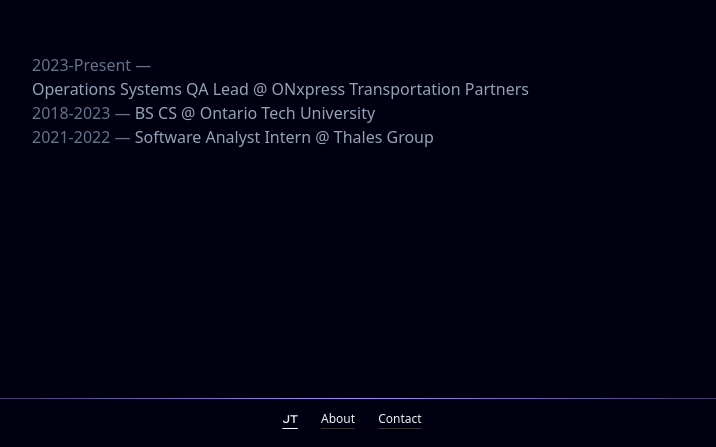
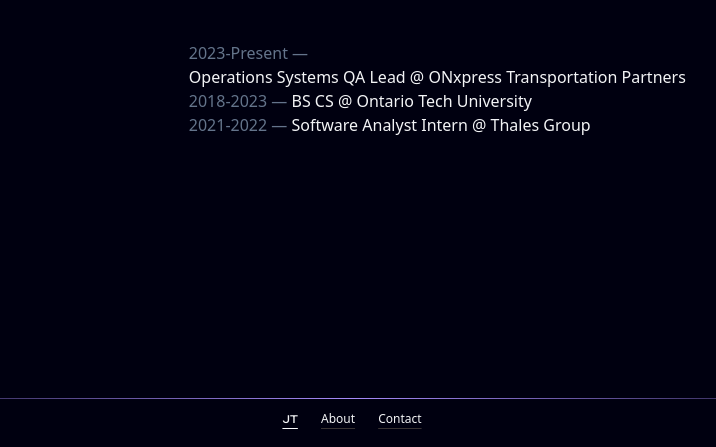
Before and after one commit to JustinT-compsci/portfolio, a website: page dist/index.html in a window 1280 px wide. Shown: the part 353-800 px from the top of the page, without its empty margins (288-1004 px from the left). Drawn offline with Linux system fonts and the light colour scheme.

Commit message:
Update index.html

```diff
--- a/dist/index.html
+++ b/dist/index.html
@@ -121,7 +121,7 @@
           </div>
           <!-- Recent -->
           <div class="flex recent">
-            <div class="mt-11 md:mt-14 lg:mt-14 text-slate-400">
+            <div class="w-full max-w-2xl px-4 sm:px-6 md:mx-[15%] lg:mx-[22%] my-[22%] sm:my-[15%] md:my-[14%] lg:my-[7%]">
               <p>
                 <span class="text-slate-500">
                   2023-Present —
```
